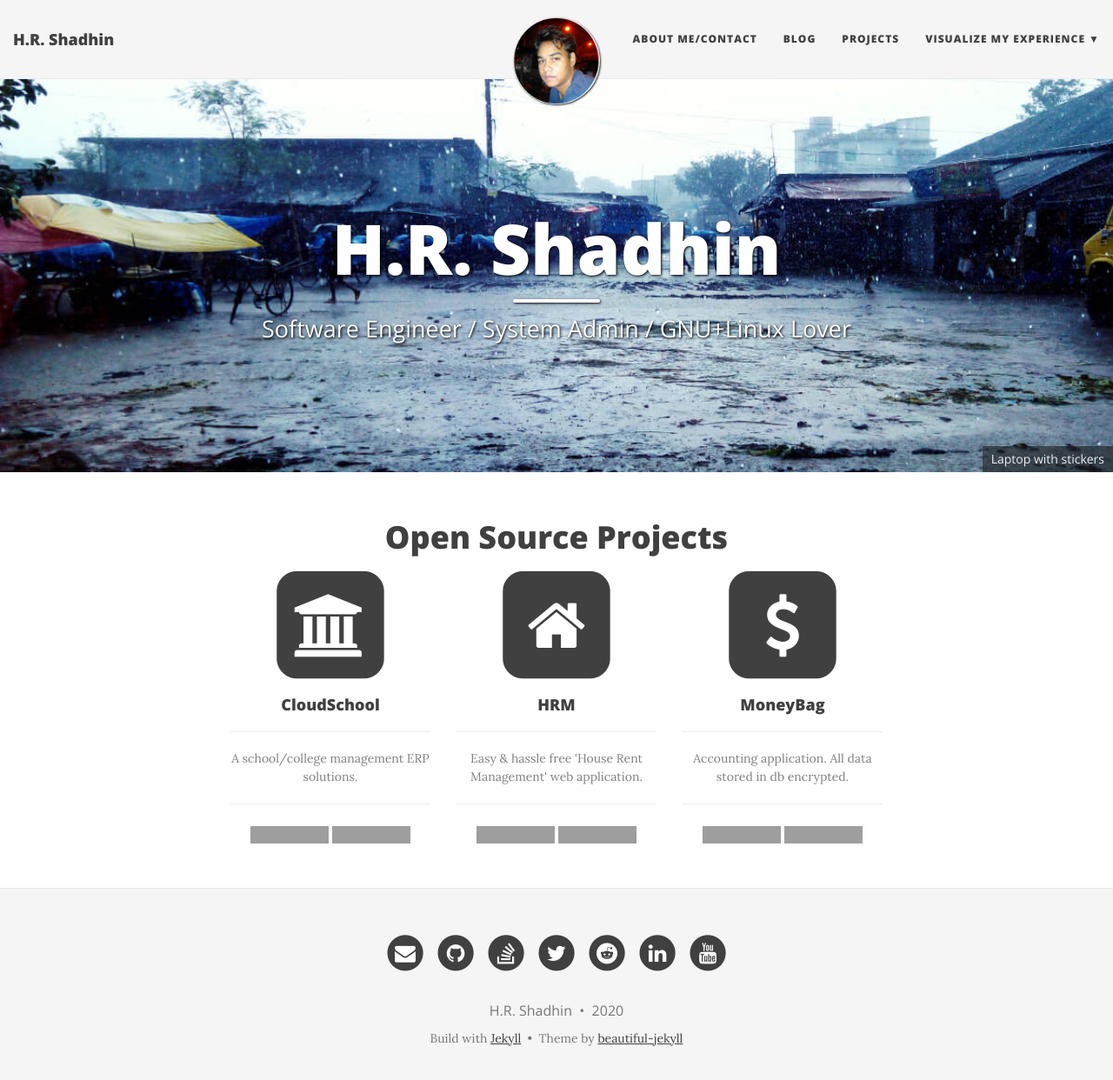
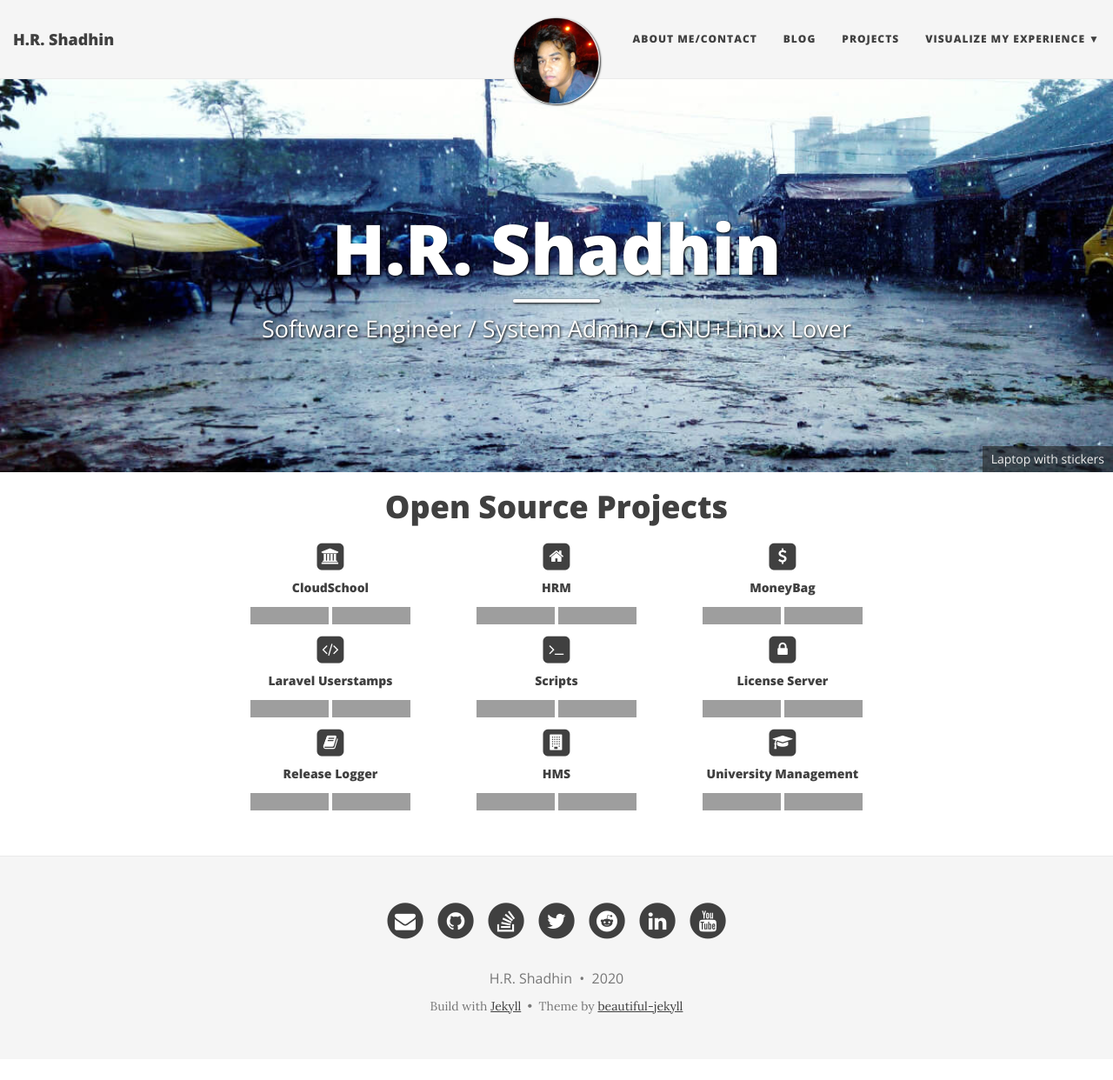
Before and after one commit to hrshadhin/hrshadhin.me, a Jekyll site: the page built from index.html, in a window 1280 px wide and 1255 px high. Shown: the top 1242 px of the window at 87% size. Built offline with Jekyll 4.4.1, drawn with Linux system fonts in a browser that asks for light colours; nearby versions of some CDN libraries; grey boxes are pictures that could not be loaded.

Commit message:
update informations

```diff
--- a/css/main.css
+++ b/css/main.css
@@ -450,7 +450,7 @@ footer .theme-by {
   background-size: cover;
   -o-background-size: cover;
   margin-top: 51px; /* The small navbar is 50px tall + 1px border */
-  margin-bottom: 35px;
+  margin-bottom: 0;
 }
 .intro-header.big-img  .big-img-transition {
   position: absolute;
@@ -783,6 +783,10 @@ td.gutter {
   font-size: 16px;
 }
 
+.project-card {
+  margin-top: 10px;
+}
+
 .project-card > a.project-link:link, a.project-link:visited {
   text-decoration: none;
   color: #404040;
--- a/index.html
+++ b/index.html
@@ -16,14 +16,11 @@ bigimg: [
   <div class="col-md-4 col-md-offset-0 col-sm-4 col-sm-offset-0 col-xs-12 col-xs-offset-0 text-center">
     <div class="project-card"><a target="_blank" href="https://github.com/hrshadhin/school-management-system"
         class="project-link" title="Go to Github Poject Page">
-        <span class="fa-stack fa-4x">
+        <span class="fa-stack">
           <i class="fa fa-square fa-stack-2x stack-color"></i>
           <i class="fa fa-bank fa-stack-1x fa-inverse"></i>
         </span>
-        <h4>CloudSchool</h4>
-        <hr class="seperator">
-        <p class="text-muted">A school/college management ERP solutions.</p>
-        <hr class="seperator">
+        <h5>CloudSchool</h5>
         <img
           src="https://img.shields.io/github/forks/hrshadhin/school-management-system.svg?style=social&amp;label=Fork"
           alt="Github" title="Github Forks">
@@ -36,14 +33,11 @@ bigimg: [
   <div class="col-md-4 col-md-offset-0 col-sm-4 col-sm-offset-0 col-xs-12 col-xs-offset-0 text-center">
     <div class="project-card"><a target="_blank" href="https://github.com/hrshadhin/HRM" class="project-link"
         title="Go to Github Poject Page">
-        <span class="fa-stack fa-4x">
+        <span class="fa-stack">
           <i class="fa fa-square fa-stack-2x stack-color"></i>
           <i class="fa fa-home fa-stack-1x fa-inverse"></i>
         </span>
-        <h4>HRM</h4>
-        <hr class="seperator">
-        <p class="text-muted">Easy & hassle free 'House Rent Management' web application.</p>
-        <hr class="seperator">
+        <h5>HRM</h5>
         <img src="https://img.shields.io/github/forks/hrshadhin/HRM.svg?style=social&amp;label=Fork" alt="Github"
           title="Github Forks">
         <img src="https://img.shields.io/github/stars/hrshadhin/HRM.svg?style=social&amp;label=Stars" alt="Github"
@@ -52,16 +46,13 @@ bigimg: [
     </div>
   </div>
   <div class="col-md-4 col-md-offset-0 col-sm-4 col-sm-offset-0 col-xs-12 col-xs-offset-0 text-center">
-    <div class="project-card"><a target="_blank" href="https://github.com/pyprism/MoneyBag" class="project-link"
-        title="Go to Github Poject Page">
-        <span class="fa-stack fa-4x">
+    <div class="project-card">
+      <a target="_blank" href="https://github.com/pyprism/MoneyBag" class="project-link" title="Go to Github Poject Page">
+        <span class="fa-stack">
           <i class="fa fa-square fa-stack-2x stack-color"></i>
           <i class="fa fa-usd fa-stack-1x fa-inverse"></i>
         </span>
-        <h4>MoneyBag</h4>
-        <hr class="seperator">
-        <p class="text-muted">Accounting application. All data stored in db encrypted.</p>
-        <hr class="seperator">
+        <h5>MoneyBag</h5>
         <img src="https://img.shields.io/github/forks/pyprism/MoneyBag.svg?style=social&amp;label=Fork" alt="Github"
           title="Github Forks">
         <img src="https://img.shields.io/github/stars/pyprism/MoneyBag.svg?style=social&amp;label=Stars" alt="Github"
@@ -70,3 +61,101 @@ bigimg: [
     </div>
   </div>
 </div>
+
+<div class="spacer"></div>
+<div class="row">
+  <div class="col-md-4 col-md-offset-0 col-sm-4 col-sm-offset-0 col-xs-12 col-xs-offset-0 text-center">
+    <div class="project-card">
+      <a target="_blank" href="https://github.com/hrshadhin/laravel-userstamps" class="project-link" title="Go to Github Poject Page">
+        <span class="fa-stack">
+          <i class="fa fa-square fa-stack-2x stack-color"></i>
+          <i class="fa fa-code fa-stack-1x fa-inverse"></i>
+        </span>
+        <h5>Laravel Userstamps</h5>
+        <img src="https://img.shields.io/github/forks/hrshadhin/laravel-userstamps.svg?style=social&amp;label=Fork" alt="Github"
+          title="Github Forks">
+        <img src="https://img.shields.io/github/stars/hrshadhin/laravel-userstamps.svg?style=social&amp;label=Stars" alt="Github"
+          title="Github Stars">
+      </a>
+    </div>
+  </div>
+  <div class="col-md-4 col-md-offset-0 col-sm-4 col-sm-offset-0 col-xs-12 col-xs-offset-0 text-center">
+    <div class="project-card">
+      <a target="_blank" href="https://github.com/hrshadhin/Useful-Scripts-Collection" class="project-link" title="Go to Github Poject Page">
+        <span class="fa-stack">
+          <i class="fa fa-square fa-stack-2x stack-color"></i>
+          <i class="fa fa-terminal fa-stack-1x fa-inverse"></i>
+        </span>
+        <h5>Scripts</h5>
+        <img src="https://img.shields.io/github/forks/hrshadhin/Useful-Scripts-Collection.svg?style=social&amp;label=Fork" alt="Github"
+          title="Github Forks">
+        <img src="https://img.shields.io/github/stars/hrshadhin/Useful-Scripts-Collection.svg?style=social&amp;label=Stars" alt="Github"
+          title="Github Stars">
+      </a>
+    </div>
+  </div>
+  <div class="col-md-4 col-md-offset-0 col-sm-4 col-sm-offset-0 col-xs-12 col-xs-offset-0 text-center">
+    <div class="project-card">
+      <a target="_blank" href="https://github.com/hrshadhin/license-server" class="project-link" title="Go to Github Poject Page">
+        <span class="fa-stack">
+          <i class="fa fa-square fa-stack-2x stack-color"></i>
+          <i class="fa fa-lock fa-stack-1x fa-inverse"></i>
+        </span>
+        <h5>License Server</h5>
+        <img src="https://img.shields.io/github/forks/hrshadhin/license-server.svg?style=social&amp;label=Fork" alt="Github"
+          title="Github Forks">
+        <img src="https://img.shields.io/github/stars/hrshadhin/license-server.svg?style=social&amp;label=Stars" alt="Github"
+          title="Github Stars">
+      </a>
+    </div>
+  </div>
+</div>
+
+<div class="spacer"></div>
+<div class="row">
+  <div class="col-md-4 col-md-offset-0 col-sm-4 col-sm-offset-0 col-xs-12 col-xs-offset-0 text-center">
+    <div class="project-card">
+      <a target="_blank" href="https://github.com/TheDevsTech/awesome-release-logger" class="project-link" title="Go to Github Poject Page">
+        <span class="fa-stack">
+          <i class="fa fa-square fa-stack-2x stack-color"></i>
+          <i class="fa fa-book fa-stack-1x fa-inverse"></i>
+        </span>
+        <h5>Release Logger</h5>
+        <img src="https://img.shields.io/github/forks/TheDevsTech/awesome-release-logger.svg?style=social&amp;label=Fork" alt="Github"
+          title="Github Forks">
+        <img src="https://img.shields.io/github/stars/TheDevsTech/awesome-release-logger.svg?style=social&amp;label=Stars" alt="Github"
+          title="Github Stars">
+      </a>
+    </div>
+  </div>
+  <div class="col-md-4 col-md-offset-0 col-sm-4 col-sm-offset-0 col-xs-12 col-xs-offset-0 text-center">
+    <div class="project-card">
+      <a target="_blank" href="https://github.com/hrshadhin/HMS" class="project-link" title="Go to Github Poject Page">
+        <span class="fa-stack">
+          <i class="fa fa-square fa-stack-2x stack-color"></i>
+          <i class="fa fa-building fa-stack-1x fa-inverse"></i>
+        </span>
+        <h5>HMS</h5>
+        <img src="https://img.shields.io/github/forks/hrshadhin/HMS.svg?style=social&amp;label=Fork" alt="Github"
+          title="Github Forks">
+        <img src="https://img.shields.io/github/stars/hrshadhin/HMS.svg?style=social&amp;label=Stars" alt="Github"
+          title="Github Stars">
+      </a>
+    </div>
+  </div>
+  <div class="col-md-4 col-md-offset-0 col-sm-4 col-sm-offset-0 col-xs-12 col-xs-offset-0 text-center">
+    <div class="project-card">
+      <a target="_blank" href="https://github.com/hrshadhin/osums" class="project-link" title="Go to Github Poject Page">
+        <span class="fa-stack">
+          <i class="fa fa-square fa-stack-2x stack-color"></i>
+          <i class="fa fa-graduation-cap fa-stack-1x fa-inverse"></i>
+        </span>
+        <h5>University Management</h5>
+        <img src="https://img.shields.io/github/forks/hrshadhin/osums.svg?style=social&amp;label=Fork" alt="Github"
+          title="Github Forks">
+        <img src="https://img.shields.io/github/stars/hrshadhin/osums.svg?style=social&amp;label=Stars" alt="Github"
+          title="Github Stars">
+      </a>
+    </div>
+  </div>
+</div>
```
Also changed, not shown: aboutme.html (+12 -16 lines), js/mySkills.csv (+36 -24 lines), projects.html (+27 -2 lines), README.md, 1 other file.
